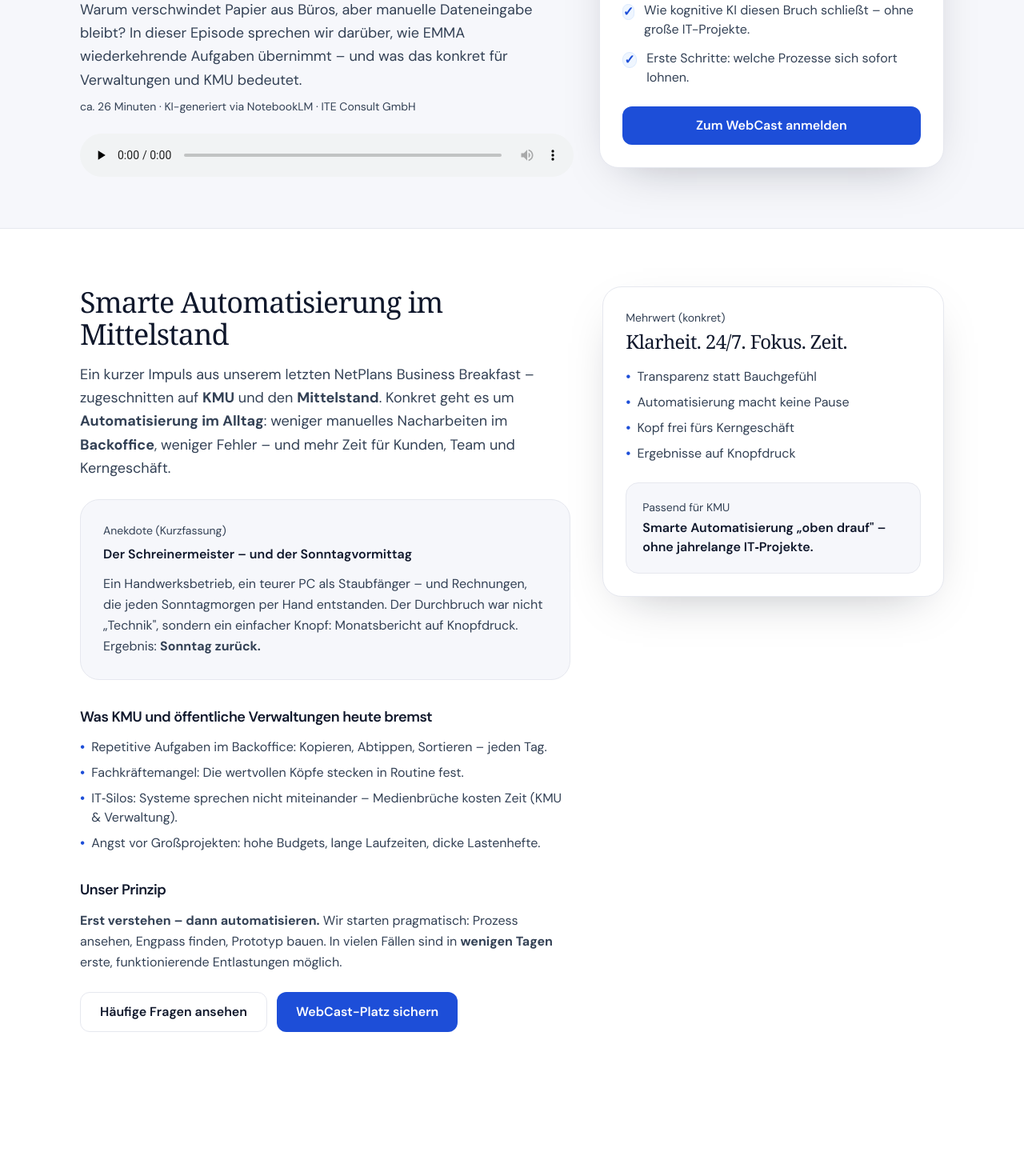
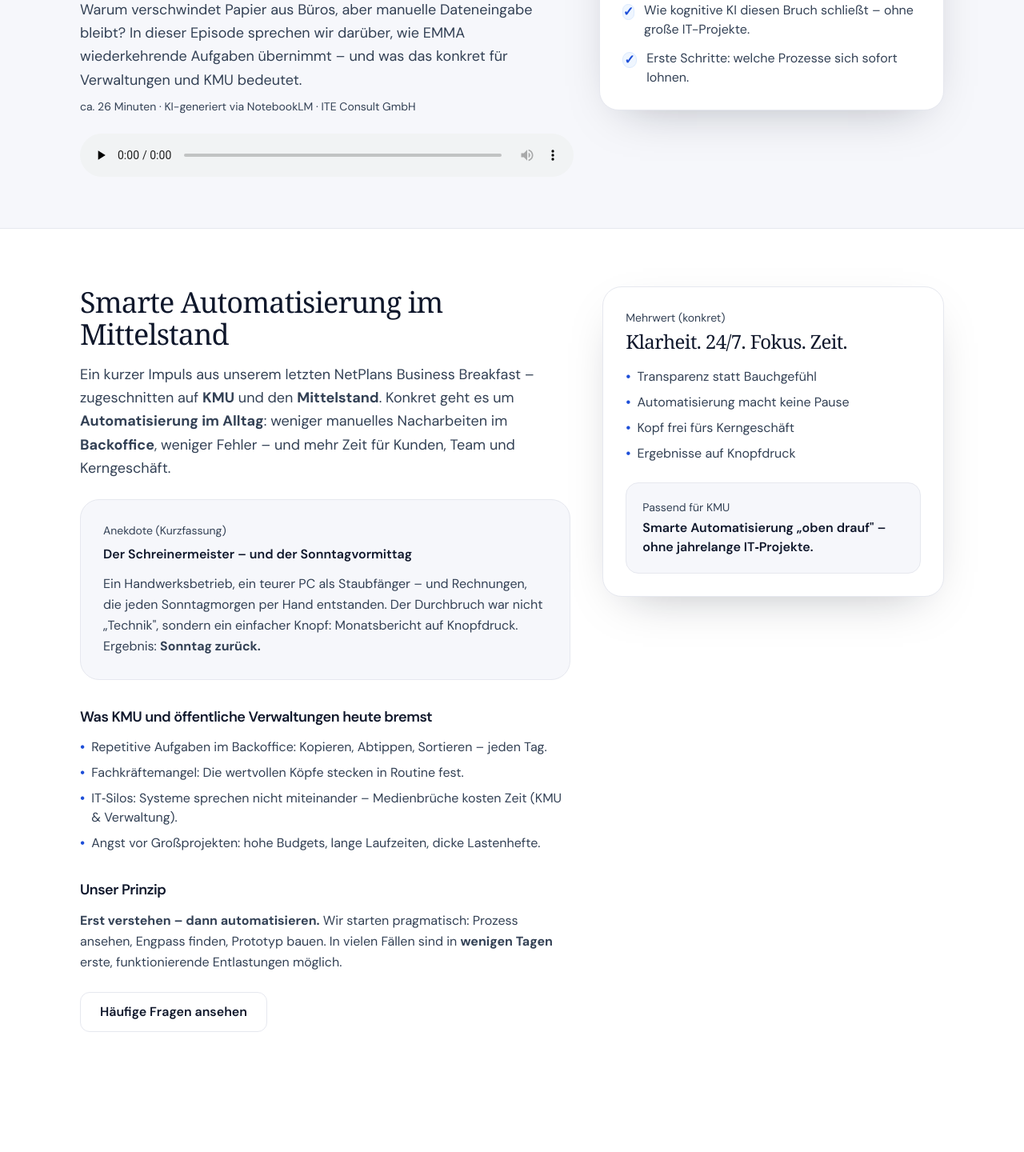
Before and after one commit to dieterich-m/ite-consult-landingpage, a Next.js app: page /emma in a window 1280 px wide. Shown: the part 1380-2820 px from the top of the page at 80% size. Built offline with nearby package versions, Linux system fonts and the light colour scheme.

Commit message:
Redundante WebCast-CTAs reduziert, defekten mailto-Link durch sichtbare E-Mail ersetzt
Co-Authored-By: Claude Sonnet 4.6 <noreply@anthropic.com>

```diff
--- a/app/emma/page.tsx
+++ b/app/emma/page.tsx
@@ -125,9 +125,6 @@ export default function EmmaPage() {
                   <li className="flex gap-3"><span className="mt-1 w-5 h-5 rounded-full bg-blue-50 border border-blue-100 flex items-center justify-center text-[#1D4ED8] font-bold" aria-hidden="true">✓</span><span>Wie kognitive KI diesen Bruch schließt – ohne große IT-Projekte.</span></li>
                   <li className="flex gap-3"><span className="mt-1 w-5 h-5 rounded-full bg-blue-50 border border-blue-100 flex items-center justify-center text-[#1D4ED8] font-bold" aria-hidden="true">✓</span><span>Erste Schritte: welche Prozesse sich sofort lohnen.</span></li>
                 </ul>
-                <a href={NETPLANS_URL} className="mt-6 inline-flex w-full items-center justify-center rounded-xl bg-[#1D4ED8] text-white px-5 py-3 font-semibold shadow-soft hover:opacity-95">
-                  Zum WebCast anmelden
-                </a>
               </div>
             </div>
           </div>
@@ -155,9 +152,8 @@ export default function EmmaPage() {
               </ul>
               <h3 className="mt-8 font-semibold text-lg">Unser Prinzip</h3>
               <p className="mt-3 text-slate-em leading-relaxed"><strong>Erst verstehen – dann automatisieren.</strong> Wir starten pragmatisch: Prozess ansehen, Engpass finden, Prototyp bauen. In vielen Fällen sind in <strong>wenigen Tagen</strong> erste, funktionierende Entlastungen möglich.</p>
-              <div className="mt-6 flex flex-col sm:flex-row gap-3">
+              <div className="mt-6">
                 <a href="#faq" className="inline-flex items-center justify-center rounded-xl border border-line bg-white px-6 py-3 font-semibold hover:bg-mist">Häufige Fragen ansehen</a>
-                <a href={NETPLANS_URL} className="inline-flex items-center justify-center rounded-xl bg-[#1D4ED8] text-white px-6 py-3 font-semibold shadow-soft hover:opacity-95">WebCast-Platz sichern</a>
               </div>
             </div>
             <div className="md:col-span-5">
@@ -320,7 +316,6 @@ export default function EmmaPage() {
                 <div className="mt-6 rounded-2xl bg-mist p-5 border border-line">
                   <p className="text-sm text-slate-em">Wenn Sie hier mehrfach nicken:</p>
                   <p className="mt-1 font-semibold">Dann ist der WebCast der beste erste Schritt.</p>
-                  <a href={NETPLANS_URL} className="mt-3 inline-flex w-full items-center justify-center rounded-xl bg-ink text-white px-5 py-3 font-semibold hover:opacity-95">Kostenfrei anmelden</a>
                 </div>
                 <p className="mt-4 text-xs text-slate-em">Tipp: Speichern Sie diese Seite als internes Briefing, damit Fachbereich und IT gleich sprechen.</p>
               </div>
@@ -352,8 +347,11 @@ export default function EmmaPage() {
                 <p className="mt-3 text-slate-em leading-relaxed">Starten Sie klein: Erst den WebCast ansehen, dann die passenden Prozesse identifizieren. Wenn Sie möchten, begleiten wir Sie bei Bewertung, Pilot und sauberer Umsetzung.</p>
                 <div className="mt-6 flex flex-col gap-3">
                   <a href={NETPLANS_URL} className="inline-flex items-center justify-center rounded-xl bg-[#1D4ED8] text-white px-6 py-3 font-semibold shadow-soft hover:opacity-95">Jetzt zum WebCast anmelden</a>
-                  <a href="mailto:michael.dieterich@ite-consult.de?subject=R%C3%BCckfrage%20zum%20NetPlans%20WebCast%20EMMA&body=Hallo%20Herr%20Dieterich%2C%0D%0A%0D%0Aich%20habe%20eine%20kurze%20R%C3%BCckfrage%20zum%20WebCast%20%2F%20EMMA%3A%0D%0A%0D%0A%5BMeine%20Frage%5D%0D%0A%0D%0AMit%20freundlichen%20Gr%C3%BC%C3%9Fen%0D%0A%5BName%5D" className="inline-flex items-center justify-center rounded-xl border border-line bg-white px-6 py-3 font-semibold hover:bg-mist">Rückfrage an ITE Consult</a>
-                  <CopyEmailButton />
+                  <div className="rounded-xl border border-line bg-mist p-4">
+                    <p className="text-sm text-slate-em">Rückfrage an ITE Consult</p>
+                    <p className="mt-1 font-mono text-sm select-all">michael.dieterich@ite-consult.de</p>
+                    <CopyEmailButton />
+                  </div>
                 </div>
               </div>
             </div>
```
